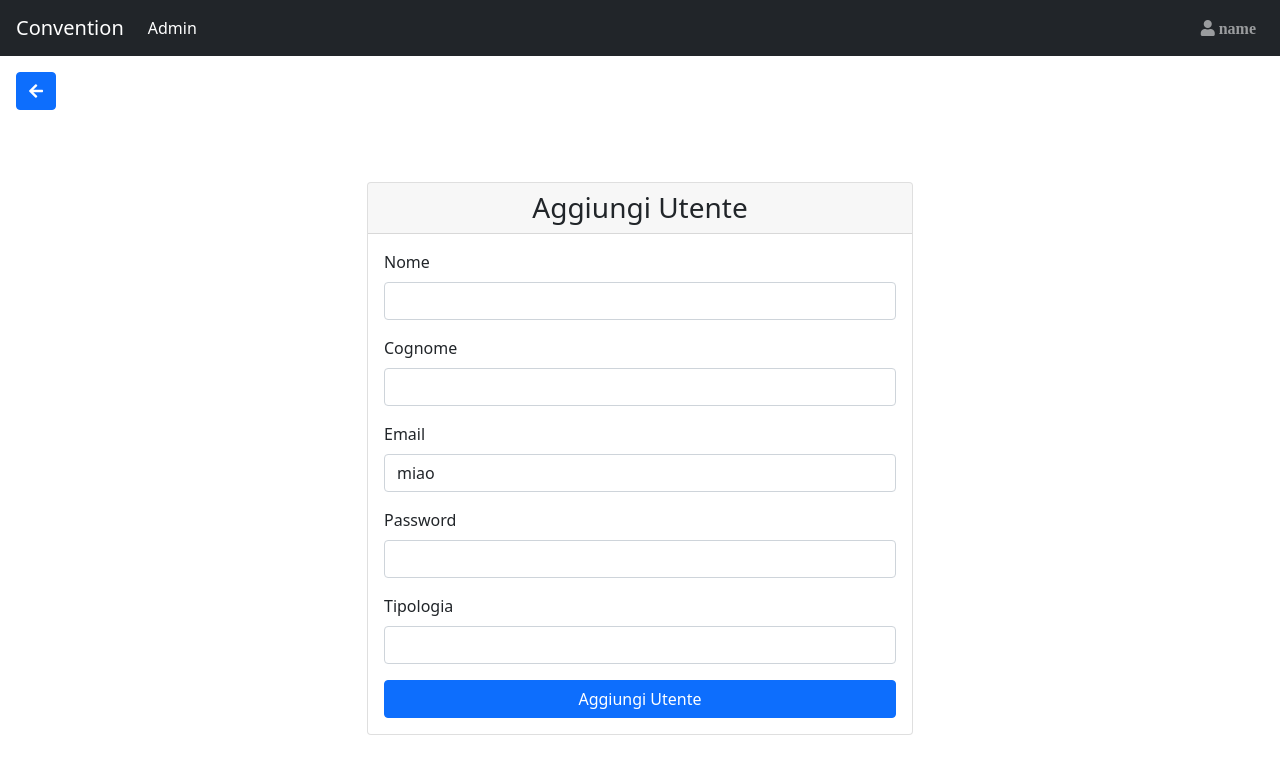
After one commit to Stracco0/Convention, a PHP site: page /adduser.php in a window 1280 px wide. The commit adds this page. Shown: the top 774 px of the page. Run offline with PHP 8.4, Linux system fonts and the light colour scheme; the visitor is signed in with stand-in values (Sample User, id 1); data that the repository does not hold is empty; some libraries are stand-ins or nearby versions.

Commit message:
modifiche 17 maggio

```diff
--- /dev/null
+++ b/Sito_convention/adduser.php
@@ -0,0 +1,108 @@
+<!DOCTYPE html>
+<html lang="en">
+<head>
+    <meta charset="UTF-8">
+    <meta name="viewport" content="width=device-width, initial-scale=1.0">
+    <title>Aggiungi Utente</title>
+</head>
+<body>
+    <?php
+        include "./Database.php";
+        include "./utilitis.php";
+        $returnto1="./admin.php";
+        $returnto2="./admin.php";
+        $where="Admin";
+        include_once("./navbar.php");
+        Controllo_Cookie(false);
+        if(Controllo_Utente() && $_SESSION["mail_user"]=="admin@admin.com"){
+            RefreshTempo();
+        }
+    ?>
+    <div class="container-fluid p-3">
+        <a href="admin.php"><button class='btn btn-primary mb-2'><i class='fas fa-arrow-left'></i></button></a>
+    </div>
+    <div class="container mt-5">
+        <div class="row justify-content-center">
+            <div class="col-md-6">
+                        <?php
+                            if($_POST["action2"]=="modify"){
+                                $miohtml=<<<XYZ
+                                <div class="card">
+                                    <div class="card-header text-center ">
+                                        <h3 class="mb-0">Modifica Utente</h3>
+                                    </div>
+                                    <div class="card-body">
+                                        <form action="Modifica_entita.php" method="post">
+                                            <div class="mb-3">
+                                                <label for="nome" class="form-label">Nome</label>
+                                                <input type="text" class="form-control" id="nome" name="Nome" required>
+                                            </div>
+                                            <div class="mb-3">
+                                                <label for="cognome" class="form-label">Cognome</label>
+                                                <input type="text" class="form-control" id="cognome" name="Cognome" required>
+                                            </div>
+                                            <div class="mb-3">
+                                                <label for="email" class="form-label">Email</label>
+                                                <input type="email" value="miao" class="form-control" id="email" name="email_user" required>
+                                            </div>
+                                            <div class="mb-3">
+                                                <label for="password" class="form-label">Password</label>
+                                                <input type="password" class="form-control" id="password" name="psw_user" required>
+                                            </div>
+                                            <div class="mb-3">
+                                                <label for="tipologia" class="form-label">Tipologia</label>
+                                                <input type="text" class="form-control" id="tipologia" name="Tipologia" required>
+                                            </div>
+                                            <input type="hidden" name="entity" value="user">
+                                            <div class="text-center">
+                                                <button type="submit" class="btn btn-success w-100">Modifica Utente</button>
+                                            </div>
+                                        </form>
+                                    </div>
+                                </div>
+                                XYZ;
+                                echo $miohtml;
+                            }else{
+                                $miohtml=<<<XYZ
+                                <div class="card">
+                                    <div class="card-header text-center ">
+                                        <h3 class="mb-0">Aggiungi Utente</h3>
+                                    </div>
+                                    <div class="card-body">
+                                        <form action="Aggiungi_entita.php" method="post">
+                                            <div class="mb-3">
+                                                <label for="nome" class="form-label">Nome</label>
+                                                <input type="text" class="form-control" id="nome" name="Nome" required>
+                                            </div>
+                                            <div class="mb-3">
+                                                <label for="cognome" class="form-label">Cognome</label>
+                                                <input type="text" class="form-control" id="cognome" name="Cognome" required>
+                                            </div>
+                                            <div class="mb-3">
+                                                <label for="email" class="form-label">Email</label>
+                                                <input type="email" value="miao" class="form-control" id="email" name="email_user" required>
+                                            </div>
+                                            <div class="mb-3">
+                                                <label for="password" class="form-label">Password</label>
+                                                <input type="password" class="form-control" id="password" name="psw_user" required>
+                                            </div>
+                                            <div class="mb-3">
+                                                <label for="tipologia" class="form-label">Tipologia</label>
+                                                <input type="text" class="form-control" id="tipologia" name="Tipologia" required>
+                                            </div>
+                                            <input type="hidden" name="entity" value="user">
+                                            <div class="text-center">
+                                                <button type="submit" class="btn btn-primary w-100">Aggiungi Utente</button>
+                                            </div>
+                                        </form>
+                                    </div>
+                                </div>
+                                XYZ;
+                                echo $miohtml;
+                            }
+                        ?>
+            </div>
+        </div>
+    </div>
+</body>
+</html>
--- a/creazione_db/ddl.sql
+++ b/creazione_db/ddl.sql
@@ -14,7 +14,7 @@ CREATE TABLE IF NOT EXISTS Sala(
 CREATE TABLE IF NOT EXISTS Speech(
     IDSpeech INT(3) NOT NULL AUTO_INCREMENT,
     Titolo VARCHAR(100) NULL,
-    Argomento VARCHAR(100) NULL,
+    Argomento TEXT NULL,
     PRIMARY KEY(IDSpeech)
 );
 CREATE TABLE IF NOT EXISTS Azienda(
```
Also changed, not shown: Sito_convention/Selector.php (deleted, +0 -11 lines), Sito_convention/addAzienda.php (renamed from Sito_convention/user.php, +11 -19 lines), Sito_convention/addProgramma.php (added, +52 -0 lines), Sito_convention/addSpeech.php (added, +52 -0 lines), Sito_convention/admin.php (+17 -8 lines), Sito_convention/choose.php (+44 -19 lines).
